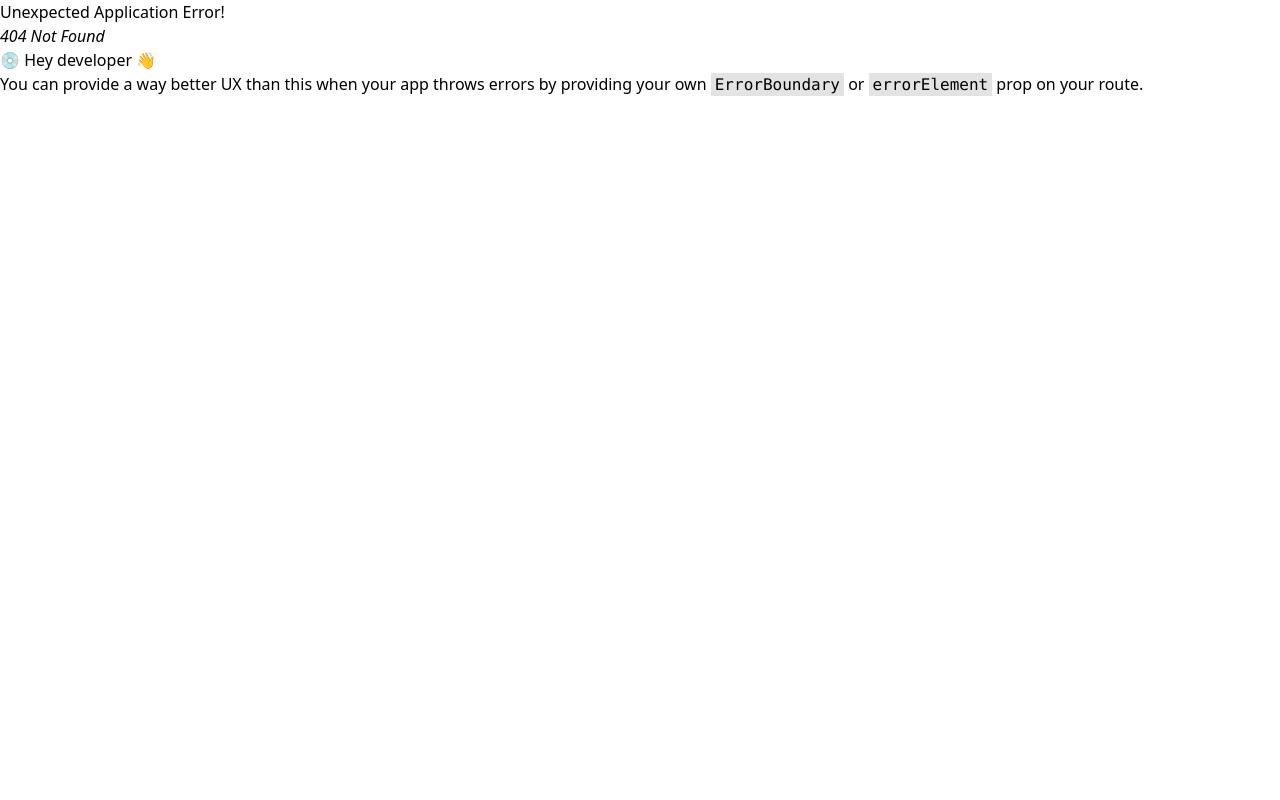
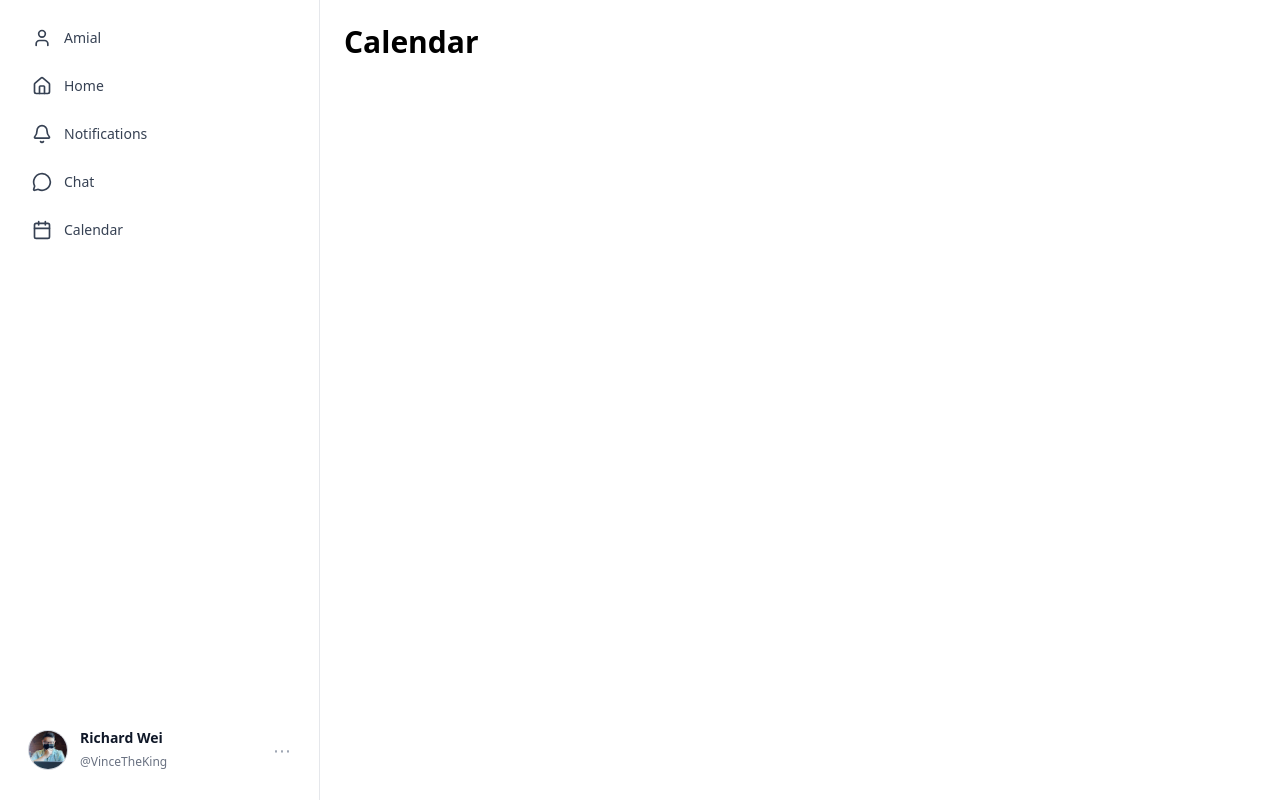
Before and after one commit to Amial-net/Amial, a React (Vite) app in the folder client/: page /calendar in a window 1280 px wide. Before the commit this address had no page. Built offline with nearby package versions, Linux system fonts and the light colour scheme.

Commit message:
Calendar side-bar

```diff
--- /dev/null
+++ b/client/src/Pages/CalendarPage.tsx
@@ -0,0 +1,19 @@
+import MainSideBar from "../components/SideBar";
+
+export default function CalendarPage() {
+  return (
+    <div className="grid grid-cols-12 w-full min-h-screen bg-white">
+
+      {/* LEFT SIDEBAR */}
+      <div className="col-span-3">
+        <MainSideBar />
+      </div>
+
+      {/* RIGHT CONTENT (calendar will go here) */}
+      <div className="col-span-9 p-6">
+        <h1 className="text-3xl font-bold">Calendar</h1>
+      </div>
+
+    </div>
+  );
+}
--- a/client/src/Routes/router.tsx
+++ b/client/src/Routes/router.tsx
@@ -8,6 +8,7 @@ import MissionPage from "../Pages/MissionPage";
 import SignupPage from "../Pages/SignupPage";
 import PlaybackPage from "../Pages/PlaybackPage";
 import ProfilePage from "../Pages/ProfilePage";
+import CalendarPage from "../Pages/CalendarPage";
 
 const routes = [
   {
@@ -45,6 +46,10 @@ const routes = [
       {
         path: "profile",
         element: <ProfilePage />
+      },
+      {
+        path: "calendar",
+        element: <CalendarPage />
       }
     ],
   },
```
